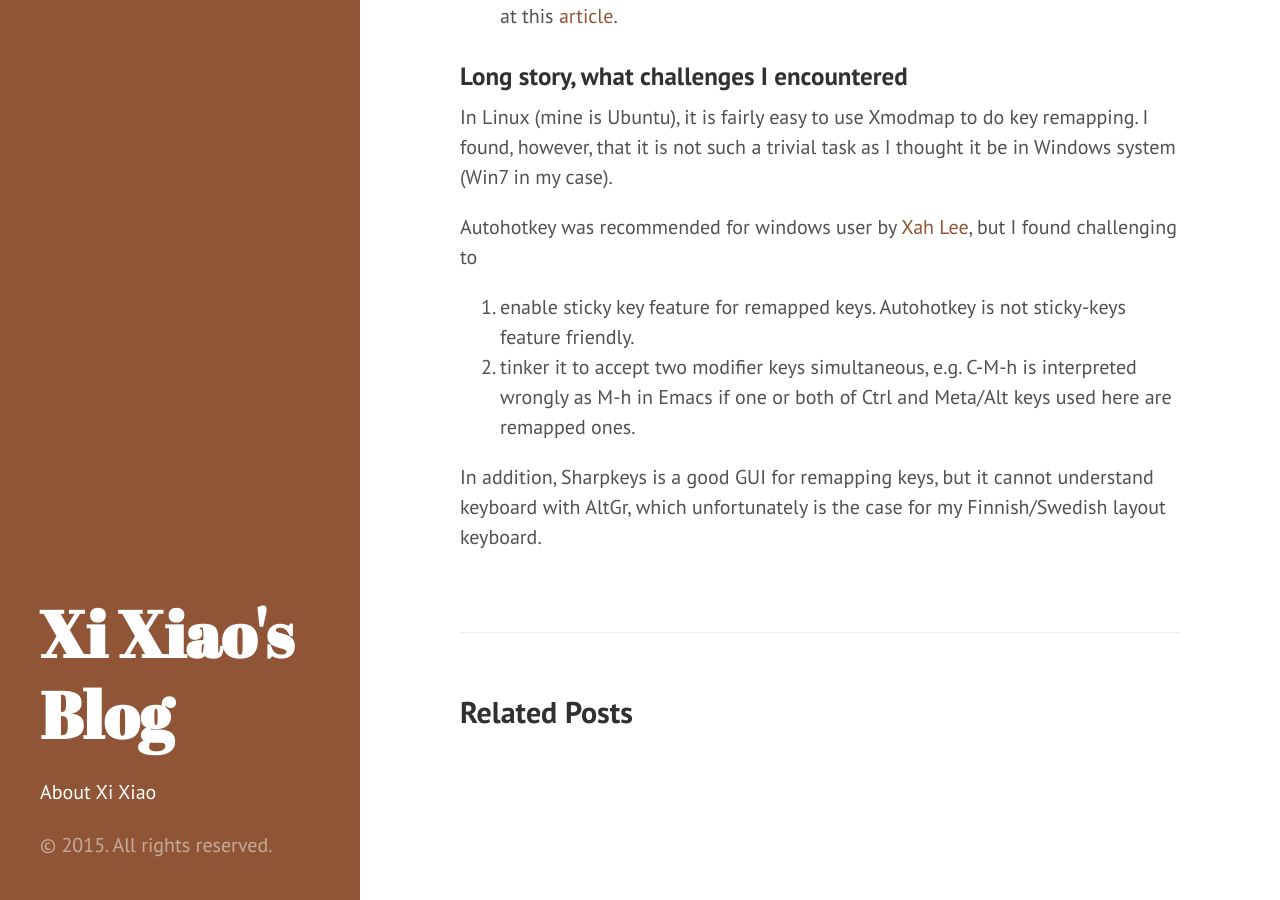
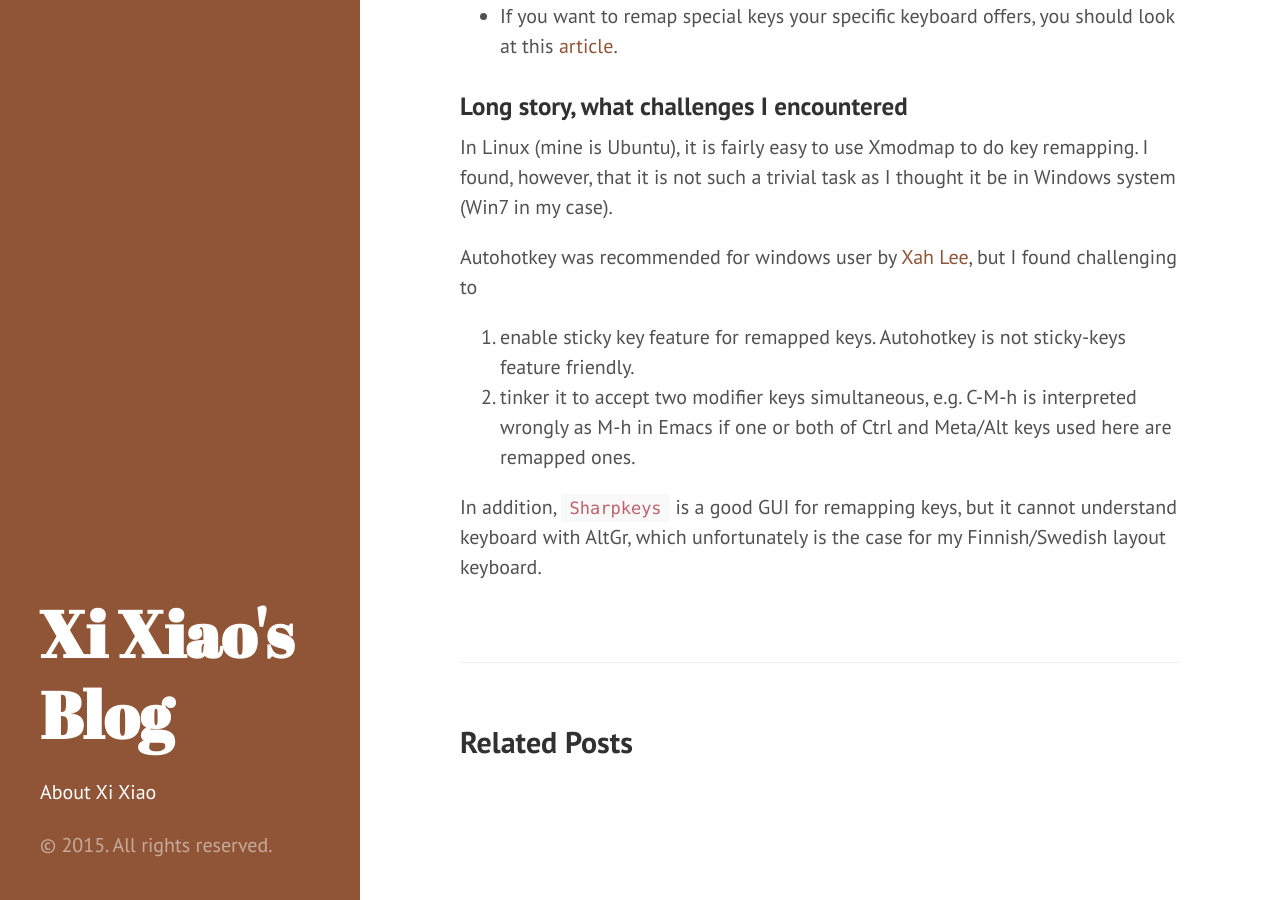
Before and after one commit to Xixiao007/blog.xixiao.info, a Jekyll site: the page built from _posts/2015-12-23-swap-ctrl-and-alt-key.md, in a window 1280 px wide and 900 px high, scrolled down 1222 px. Built offline with Jekyll 4.4.1, drawn with Linux system fonts in a browser that asks for light colours; some of the changed text lies outside the part shown.

Commit message:
"commit"

```diff
--- a/_posts/2015-12-23-swap-ctrl-and-alt-key.md
+++ b/_posts/2015-12-23-swap-ctrl-and-alt-key.md
@@ -7,7 +7,7 @@ layout: post
 I use to use Emacs key-bindings(now I use vim keys) and intended to avoid emacs users' [pinky problem](http://ergoemacs.org/emacs/emacs_pinky.html) at the first place. Thus I forced myself to rebuild muscle memory for ctrl-alt-swapping in qwert keyboard.
 
 <div class="message">
-you should try Sharpkeys app first for key remapping purpose, unless Sharpkeys does not meet your demand or you are eager to learn the lower level.
+you should try `Sharpkeys` app first for key remapping purpose, unless Sharpkeys does not meet your demand or you are eager to learn the lower level.
 </div>
 
 ###What I Want:
@@ -42,4 +42,4 @@ Autohotkey was recommended for windows user by [Xah Lee](http://xahlee.info/mswi
 1. enable sticky key feature for remapped keys. Autohotkey is not sticky-keys feature friendly.
 2. tinker it to accept two modifier keys simultaneous, e.g. C-M-h is interpreted wrongly as M-h in Emacs if one or both of Ctrl and Meta/Alt keys used here are remapped ones.
 
-In addition, Sharpkeys is a good GUI for remapping keys, but it cannot understand keyboard with AltGr, which unfortunately is the case for my Finnish/Swedish layout keyboard.
+In addition, `Sharpkeys` is a good GUI for remapping keys, but it cannot understand keyboard with AltGr, which unfortunately is the case for my Finnish/Swedish layout keyboard.
```
